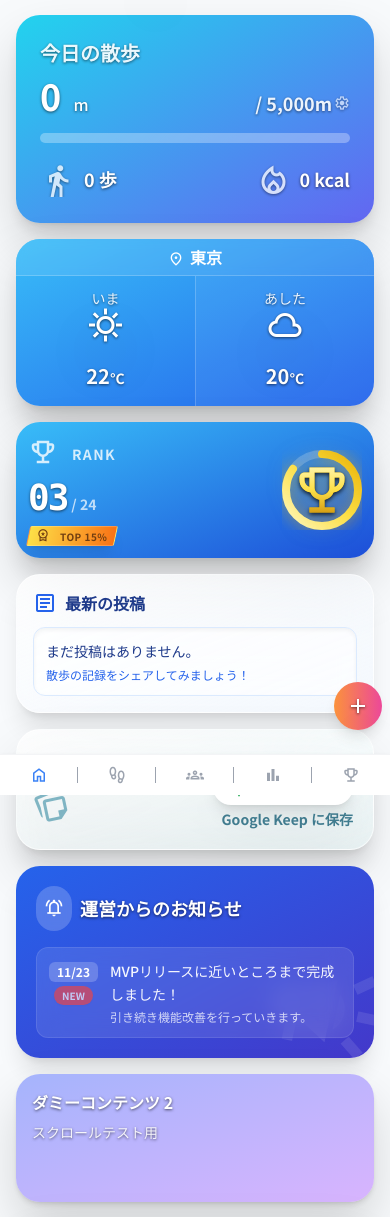
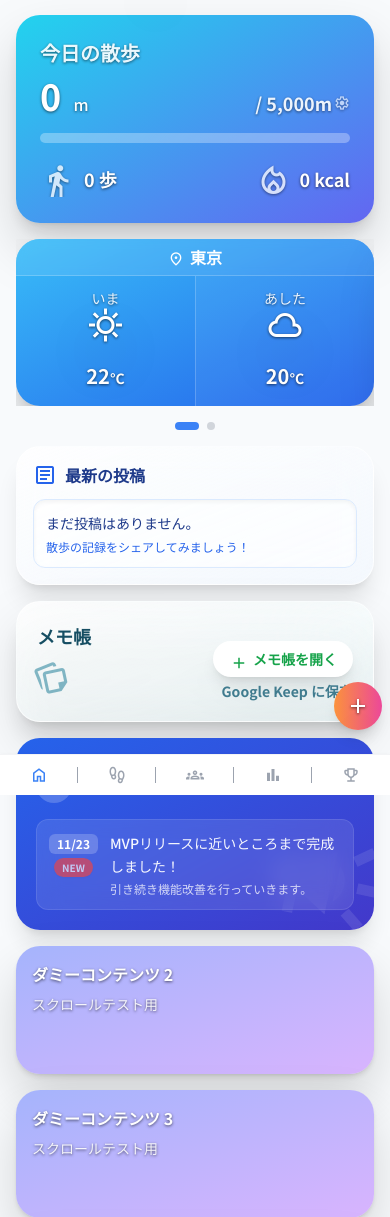
Before and after one commit to Yadon987/tekumemo, a Rails app: page / in a window 390 px wide. Shown: the part 49-1266 px from the top of the page. Run offline with Rails 7, Linux system fonts and the light colour scheme; the visitor is signed in with stand-in values (Sample User, id 1); data that the repository does not hold is empty; style sheets or scripts are compiled from the project's sources.

Commit message:
UI改善: 天気とランキングカードをスマホで自動切り替えカルーセル化

```diff
--- /dev/null
+++ b/app/javascript/controllers/carousel_controller.js
@@ -0,0 +1,73 @@
+import { Controller } from "@hotwired/stimulus"
+
+export default class extends Controller {
+    static targets = ["container", "slide", "indicator"]
+    static values = {
+        interval: { type: Number, default: 5000 }, // 自動切り替え間隔（ミリ秒）
+        enable: { type: Boolean, default: true }   // カルーセルを有効にするかどうか
+    }
+
+    connect() {
+        // PCサイズ（sm以上）ではカルーセルを無効化するロジックが必要ならここに追加
+        // 今回はCSS（Tailwind）でレイアウトを切り替えるため、JSは常に動いていても問題ないが、
+        // パフォーマンスのために画面幅チェックを入れても良い。
+        // ここではシンプルに常に動作させ、CSSで表示を制御するアプローチをとる。
+
+        this.currentIndex = 0
+        this.startAutoPlay()
+
+        // タッチ操作やマウスホバーで自動再生を一時停止
+        this.containerTarget.addEventListener("touchstart", () => this.stopAutoPlay(), { passive: true })
+        this.containerTarget.addEventListener("mouseenter", () => this.stopAutoPlay())
+        this.containerTarget.addEventListener("touchend", () => this.startAutoPlay())
+        this.containerTarget.addEventListener("mouseleave", () => this.startAutoPlay())
+    }
+
+    disconnect() {
+        this.stopAutoPlay()
+    }
+
+    startAutoPlay() {
+        if (!this.enableValue) return
+        this.stopAutoPlay() // 多重起動防止
+        this.timer = setInterval(() => {
+            this.next()
+        }, this.intervalValue)
+    }
+
+    stopAutoPlay() {
+        if (this.timer) {
+            clearInterval(this.timer)
+            this.timer = null
+        }
+    }
+
+    next() {
+        this.currentIndex = (this.currentIndex + 1) % this.slideTargets.length
+        this.scrollToSlide()
+    }
+
+    scrollToSlide() {
+        const slide = this.slideTargets[this.currentIndex]
+
+        // スムーズスクロールで移動
+        this.containerTarget.scrollTo({
+            left: slide.offsetLeft,
+            behavior: 'smooth'
+        })
+
+        this.updateIndicators()
+    }
+
+    updateIndicators() {
+        this.indicatorTargets.forEach((indicator, index) => {
+            if (index === this.currentIndex) {
+                indicator.classList.add("bg-blue-500", "w-6")
+                indicator.classList.remove("bg-gray-300", "w-2")
+            } else {
+                indicator.classList.add("bg-gray-300", "w-2")
+                indicator.classList.remove("bg-blue-500", "w-6")
+            }
+        })
+    }
+}
--- a/app/javascript/controllers/index.js
+++ b/app/javascript/controllers/index.js
@@ -3,6 +3,9 @@
 // ./bin/rails generate stimulus controllerName
 
 import { application } from "./application"
+
+import CarouselController from "./carousel_controller"
+application.register("carousel", CarouselController)
 
 import CounterController from "./counter_controller"
 application.register("counter", CounterController)
@@ -21,3 +24,6 @@ application.register("google-fit", GoogleFitController)
 
 import HelloController from "./hello_controller"
 application.register("hello", HelloController)
+
+import ScrollHideController from "./scroll_hide_controller"
+application.register("scroll-hide", ScrollHideController)
--- /dev/null
+++ b/app/javascript/controllers/scroll_hide_controller.js
@@ -0,0 +1,53 @@
+import { Controller } from "@hotwired/stimulus"
+
+// スクロールに応じて要素（FABやボトムナビ）を隠す/表示するコントローラー
+export default class extends Controller {
+    static targets = ["element"]
+
+    connect() {
+        this.lastScrollTop = 0
+        this.ticking = false
+        this.onScroll = this.onScroll.bind(this)
+        window.addEventListener("scroll", this.onScroll, { passive: true })
+    }
+
+    disconnect() {
+        window.removeEventListener("scroll", this.onScroll)
+    }
+
+    onScroll() {
+        if (!this.ticking) {
+            window.requestAnimationFrame(() => {
+                this.update()
+                this.ticking = false
+            })
+            this.ticking = true
+        }
+    }
+
+    update() {
+        const scrollTop = window.pageYOffset || document.documentElement.scrollTop
+        const threshold = 10 // 感度（少しのスクロールで反応するように）
+
+        // バウンススクロール対策（iOSなどで上に引っ張った時など）
+        if (scrollTop < 0) return
+
+        // 下にスクロール & 一定以上スクロールした時
+        if (scrollTop > this.lastScrollTop && scrollTop > threshold) {
+            // 隠す
+            this.elementTargets.forEach(el => {
+                el.classList.add("translate-y-[150%]", "opacity-0")
+                el.classList.remove("translate-y-0", "opacity-100")
+            })
+        } else {
+            // 上にスクロール
+            // 表示する
+            this.elementTargets.forEach(el => {
+                el.classList.remove("translate-y-[150%]", "opacity-0")
+                el.classList.add("translate-y-0", "opacity-100")
+            })
+        }
+
+        this.lastScrollTop = scrollTop
+    }
+}
--- a/app/views/home/index.html.erb
+++ b/app/views/home/index.html.erb
@@ -52,10 +52,14 @@
     </div>
   </div>
 
-  <!-- 天気予報とランキングのグリッド -->
-  <div class="grid grid-cols-1 sm:grid-cols-2 gap-4">
-    <!-- 天気予報カード（コンパクト版） -->
-    <div class="bg-gradient-to-br from-sky-400 to-blue-600 dark:from-sky-600 dark:to-blue-800 rounded-3xl shadow-xl overflow-hidden transform transition-all duration-300 hover:shadow-lg hover:scale-[1.01] drop-shadow-2xl">
+  <!-- 天気予報とランキングのグリッド/カルーセル -->
+  <div data-controller="carousel" class="relative group">
+    <!-- カルーセルコンテナ（スマホ: 横スクロール, PC: グリッド） -->
+    <div data-carousel-target="container" class="flex sm:grid sm:grid-cols-2 gap-4 overflow-x-auto snap-x snap-mandatory scrollbar-hide sm:overflow-visible">
+
+      <!-- 天気予報カード -->
+      <div data-carousel-target="slide" class="min-w-full sm:min-w-0 snap-center">
+        <div class="bg-gradient-to-br from-sky-400 to-blue-600 dark:from-sky-600 dark:to-blue-800 rounded-3xl shadow-xl overflow-hidden transform transition-all duration-300 hover:shadow-lg hover:scale-[1.01] drop-shadow-2xl h-full">
           <!-- カードヘッダー -->
           <div class="px-3 py-1.5 bg-white/10 dark:bg-black/20 backdrop-blur-sm border-b border-white/20">
             <div class="flex items-center justify-center">
@@ -117,9 +121,11 @@
             </div>
           </div>
         </div>
+      </div>
 
       <!-- ランキングカード -->
-<div class="bg-gradient-to-br from-sky-400 to-blue-700 dark:from-sky-600 dark:to-blue-900 rounded-3xl shadow-xl overflow-hidden transform transition-all duration-300 hover:shadow-2xl hover:scale-[1.01] drop-shadow-2xl">
+      <div data-carousel-target="slide" class="min-w-full sm:min-w-0 snap-center">
+        <div class="bg-gradient-to-br from-sky-400 to-blue-700 dark:from-sky-600 dark:to-blue-900 rounded-3xl shadow-xl overflow-hidden transform transition-all duration-300 hover:shadow-2xl hover:scale-[1.01] drop-shadow-2xl h-full">
           <div class="p-3 h-full flex items-center justify-between relative">
 
             <div class="flex flex-col justify-center z-10">
@@ -159,6 +165,14 @@
               <span class="absolute material-symbols-outlined text-6xl sm:text-7xl bg-gradient-to-b from-yellow-100 via-yellow-300 to-yellow-600 bg-clip-text text-transparent animate-sparkle-scale">emoji_events</span>
             </div>
           </div>
+        </div>
+      </div>
+    </div>
+
+    <!-- インジケーター（スマホのみ表示） -->
+    <div class="flex justify-center space-x-2 mt-4 sm:hidden">
+      <div data-carousel-target="indicator" class="h-2 w-6 bg-blue-500 rounded-full transition-all duration-300"></div>
+      <div data-carousel-target="indicator" class="h-2 w-2 bg-gray-300 rounded-full transition-all duration-300"></div>
     </div>
   </div>
 
--- a/app/views/layouts/application.html.erb
+++ b/app/views/layouts/application.html.erb
@@ -33,7 +33,7 @@
   </script>
 </head>
 
-<body class="bg-slate-50 dark:bg-slate-950 font-display transition-colors duration-200">
+<body class="bg-slate-50 dark:bg-slate-950 font-display transition-colors duration-200" data-controller="scroll-hide">
   <div class="flex flex-col min-h-screen">
 
     <!-- ===== フローティングヘッダー（モバイルファースト・レスポンシブ対応） ===== -->
@@ -181,7 +181,7 @@
         </div>
 
         <!-- FABボタンコンテナ（メインコンテンツの幅に合わせて配置） -->
-        <div class="fixed bottom-[65px] sm:bottom-24 left-0 right-0 z-40 pointer-events-none">
+        <div class="fixed bottom-[65px] sm:bottom-24 left-0 right-0 z-40 pointer-events-none transition-all duration-300 transform translate-y-0 opacity-100" data-scroll-hide-target="element">
           <div class="max-w-2xl mx-auto px-4 relative h-0">
             <div class="absolute bottom-0 right-2 sm:right-6 pointer-events-auto">
               <!-- アクションボタン（展開時に表示されるボタン群） -->
@@ -244,7 +244,7 @@
       </div>
 
       <!-- ===== ボトムナビゲーション（ログイン時のみ・モバイルファースト・レスポンシブ対応） ===== -->
-      <nav class="fixed bottom-0 left-0 right-0 bg-white dark:bg-gray-800 border-t border-gray-100 dark:border-gray-700/50 shadow-[0_-1px_3px_0_rgba(0,0,0,0.02)] z-50">
+      <nav class="fixed bottom-0 left-0 right-0 bg-white dark:bg-gray-800 border-t border-gray-100 dark:border-gray-700/50 shadow-[0_-1px_3px_0_rgba(0,0,0,0.02)] z-50 transition-all duration-300 transform translate-y-0 opacity-100" data-scroll-hide-target="element">
         <div class="flex justify-around items-center h-10 sm:h-16 max-w-2xl mx-auto">
           <!-- ホーム -->
           <%= link_to root_path,
```
Lines whose indentation alone changed are shown as unchanged.
